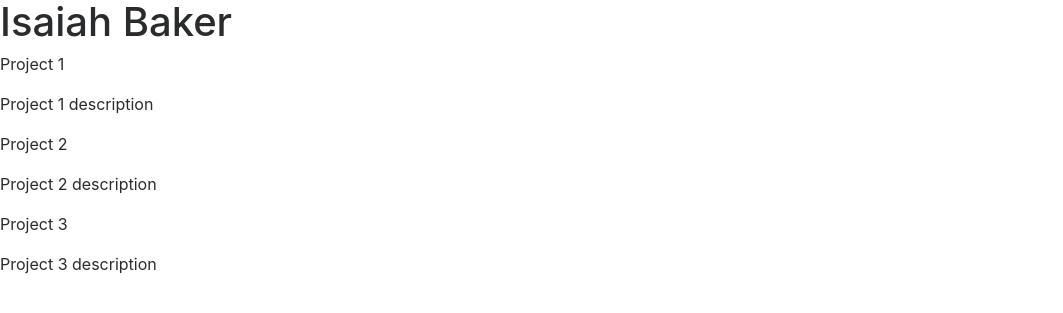
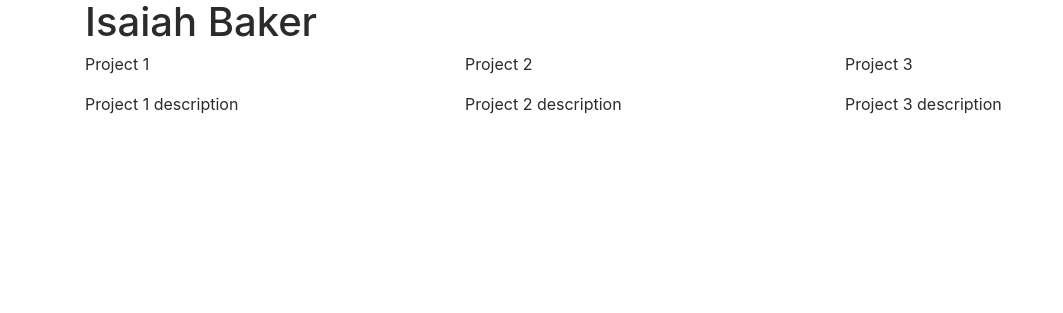
Before and after one commit to Zayah117/my-portfolio, a Flask app: page / in a window 1280 px wide. Shown: the top 313 px of the page, without its empty margins (0-1063 px from the left). Run offline with Flask 2, Linux system fonts and the light colour scheme; some libraries are stand-ins or nearby versions.

Commit message:
Load css properly

```diff
--- a/templates/front.html
+++ b/templates/front.html
@@ -11,16 +11,22 @@
 
 		<title>Isaiah Baker - Software Developer</title>
 
-		<link rel="stylesheet" href="../css/bootstrap.min.css">
-		<link rel="stylesheet" href="../css/styles.css">
+		<link rel="stylesheet" href="{{ url_for('static', filename='styles.css')}}">
+		<link rel="stylesheet" href="{{ url_for('static', filename='bootstrap.min.css')}}">
 
 
 	</head>
 	<body>
-		<h1>Isaiah Baker</h1>
-		{% for i in data["projects"] %}
-			<p>{{ i.title }}</p>
-			<p>{{ i.description }}</p>
-		{% endfor %}
+		<div class="container">
+			<h1>Isaiah Baker</h1>
+			<div class="row">
+				{% for i in data["projects"] %}
+					<div class="col-md-4">
+						<p>{{ i.title }}</p>
+						<p>{{ i.description }}</p>
+					</div>
+				{% endfor %}
+			</div>
+		</div>
 	</body>
 </html>
```
Also changed, not shown: static/bootstrap.min.css (renamed from css/bootstrap.min.css), static/styles.css (added).
